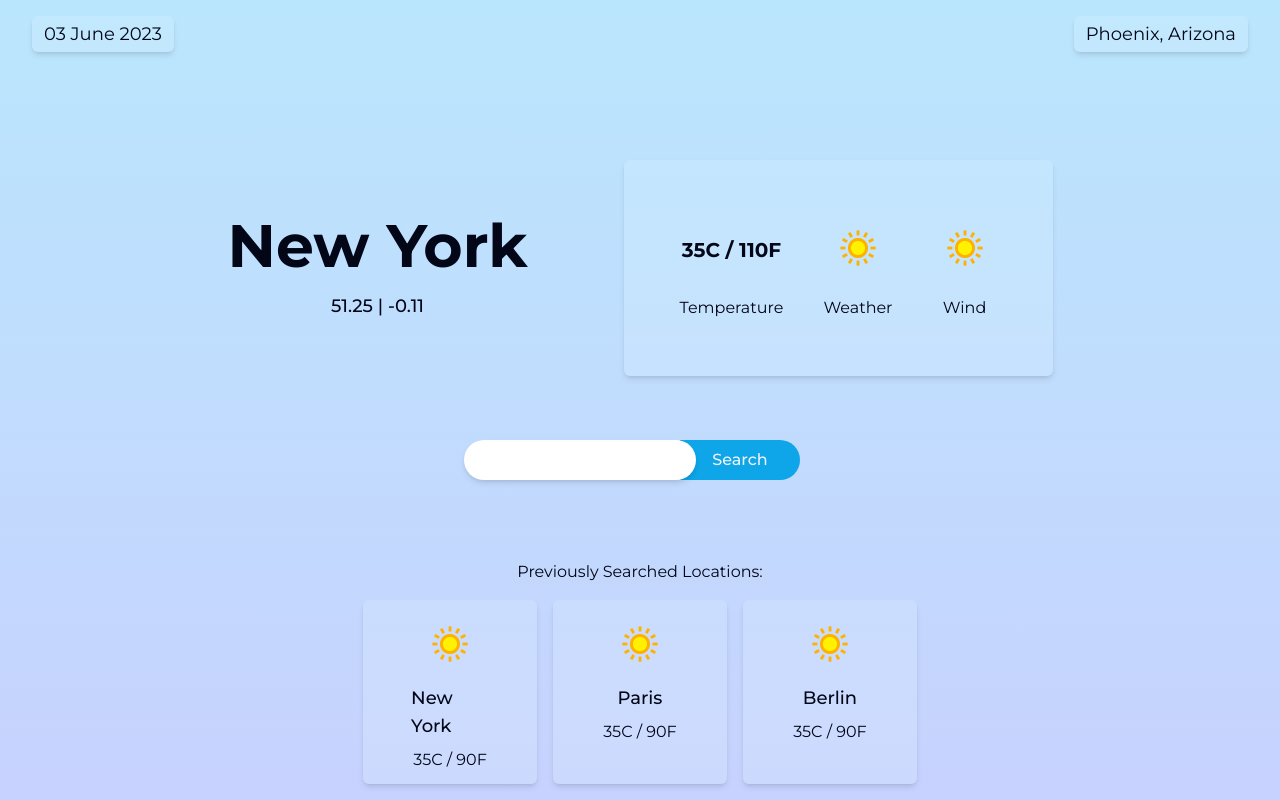
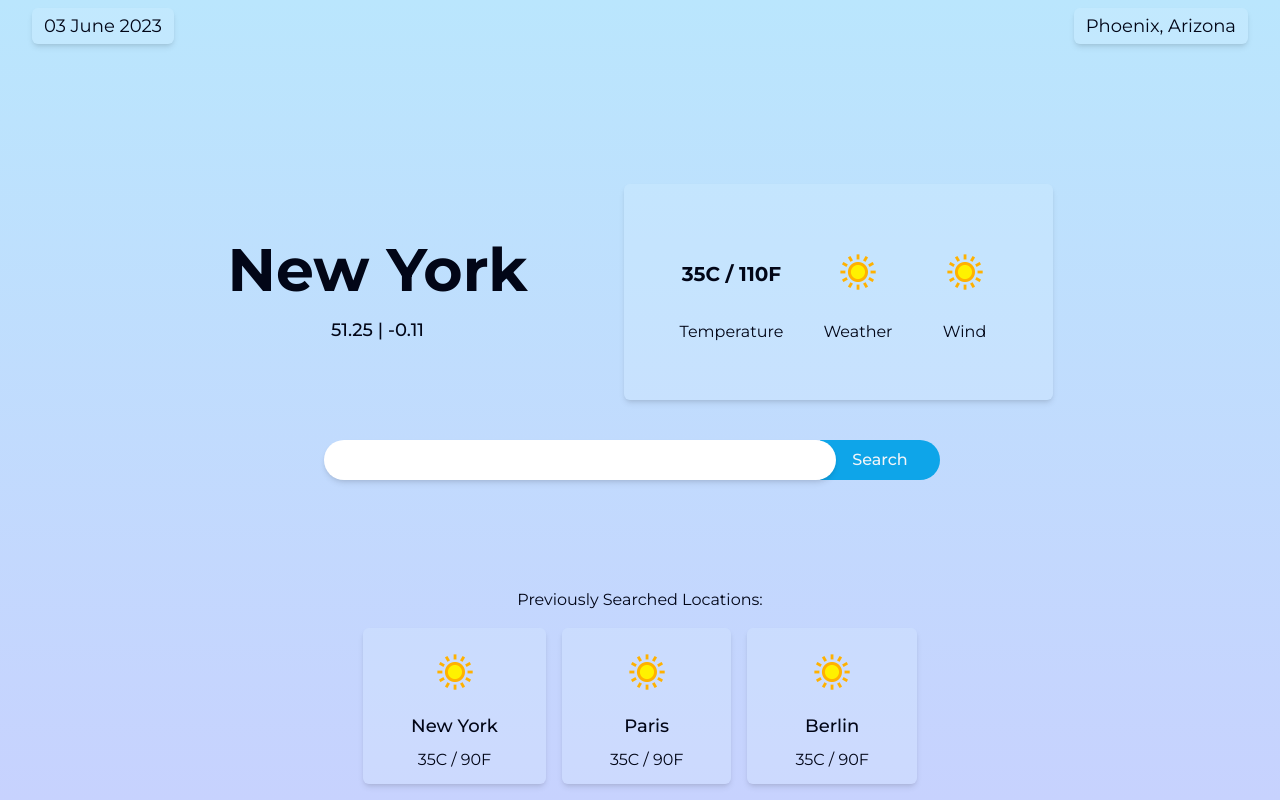
Before and after one commit to davidkrupa/weather_app, a React (Vite) app: page / in a window 1280 px wide. Built offline with nearby package versions, Linux system fonts and the light colour scheme; no server answers; a web font is replaced by a local one.

Commit message:
fetching data from api

```diff
--- a/package.json
+++ b/package.json
@@ -10,6 +10,7 @@
     "preview": "vite preview"
   },
   "dependencies": {
+    "dotenv": "^16.1.4",
     "react": "^18.2.0",
     "react-dom": "^18.2.0"
   },
--- a/src/components/Header.jsx
+++ b/src/components/Header.jsx
@@ -2,7 +2,7 @@ import React from "react";
 
 const Header = () => {
   return (
-    <div className="flex flex-wrap justify-between w-full py-4 px-8 gap-3">
+    <div className="flex flex-wrap justify-between w-full py-2 px-8 gap-3">
       <h3 className="px-3 py-1 shadow-md rounded-md text-lg bg-sky-100 bg-opacity-20">
         03 June 2023
       </h3>
--- a/src/components/Locations.jsx
+++ b/src/components/Locations.jsx
@@ -7,10 +7,10 @@ const Locations = () => {
   return (
     <div className="flex flex-col items-center px-4">
       <h4>Previously Searched Locations:</h4>
-      <div className="flex flex-wrap gap-4 py-4">
+      <div className="flex flex-col sm:flex-row gap-4 py-4">
         {locations.map((item, index) => (
           <div
-            className="flex flex-col flex-1 items-center gap-2 shadow-md py-3 px-12 rounded-md bg-sky-100 bg-opacity-20"
+            className="flex flex-col items-center gap-2 shadow-md py-3 px-12 rounded-md bg-sky-100 bg-opacity-20"
             key={`location-${index}`}
           >
             <img src={sunImage} />
--- a/src/components/Search.jsx
+++ b/src/components/Search.jsx
@@ -1,10 +1,22 @@
-import React from "react";
+import React, { useEffect, useState } from "react";
 
 import sunImage from "../assets/113.png";
+import { fetchData, weatherOptions } from "../utils/fetchData";
 
 const Search = () => {
+  const [weatherData, setWeatherData] = useState({});
+  useEffect(() => {
+    const baseUrl = "https://weatherapi-com.p.rapidapi.com/";
+    const getLocationWeather = async () => {
+      const locationWeatherUrl = `${baseUrl}current.json?q=New%20York`;
+      const data = await fetchData(locationWeatherUrl, weatherOptions);
+      setWeatherData(data);
+    };
+    getLocationWeather();
+  }, []);
+
   return (
-    <div className="flex flex-col items-center w-full gap-3 ">
+    <div className="flex flex-col items-center w-full">
       <div className="flex justify-center items-center flex-wrap p-8 gap-24">
         <div className="flex flex-col items-center gap-4">
           <h2 className="text-6xl font-bold">New York</h2>
@@ -27,8 +39,8 @@ const Search = () => {
         </div>
       </div>
 
-      <div className="py-3 flex flex-col sm:flex-row items-center">
-        <input className="shadow-md rounded-full py-2 px-5 z-10" />
+      <div className="flex flex-col w-4/5 sm:flex-row items-center justify-center">
+        <input className="shadow-md rounded-full w-full sm:w-4/5 lg:w-1/2 py-2 px-5 z-10" />
         <button className="py-2 px-8 my-2 bg-sky-500 text-slate-100 font-medium rounded-full sm:rounded-l-none sm:rounded-r-full relative sm:-left-4">
           Search
         </button>
--- /dev/null
+++ b/src/utils/fetchData.js
@@ -0,0 +1,14 @@
+export const weatherOptions = {
+  method: "GET",
+  headers: {
+    "X-RapidAPI-Key": process.env.RAPID_KEY,
+    "X-RapidAPI-Host": "weatherapi-com.p.rapidapi.com",
+  },
+};
+
+export const fetchData = async (url, options) => {
+  const response = await fetch(url, options);
+  const data = await response.json();
+
+  return data;
+};
```
Also changed, not shown: 2 other files (tests, documents, lock files or other folders).
